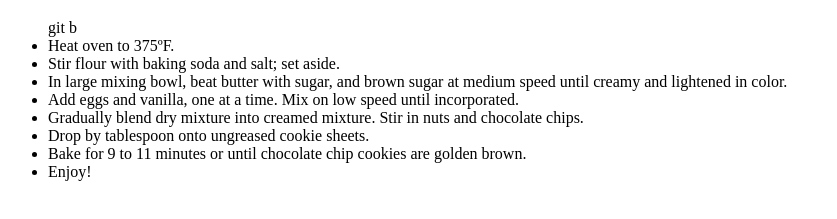
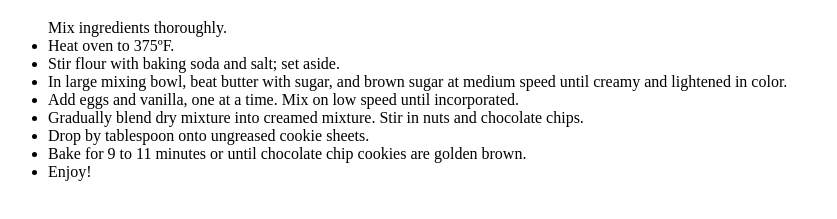
Before and after one commit to harryjosephsmith-ship-it/KevinCookieCompany.com, a plain HTML site: page secret recipe.htm in a window 1280 px wide. Shown: the part 321-540 px from the top of the page, without its empty margins (0-837 px from the left). Drawn offline with Linux system fonts and the light colour scheme.

Commit message:
update secret recipe

```diff
--- a/secret recipe.htm
+++ b/secret recipe.htm
@@ -16,7 +16,7 @@
 <li>2 cups KCC Bittersweet 60% Cacao Baking Chips</li>
 </ul>
 <h1>Baking instructions</h1>
-<ul>git b
+<ul> Mix ingredients thoroughly.
 <li>Heat oven to 375ºF.</li>
 <li>Stir flour with baking soda and salt; set aside.</li>
 <li>In large mixing bowl, beat butter with sugar, and brown sugar at medium speed until creamy and lightened in color.</li>
```
